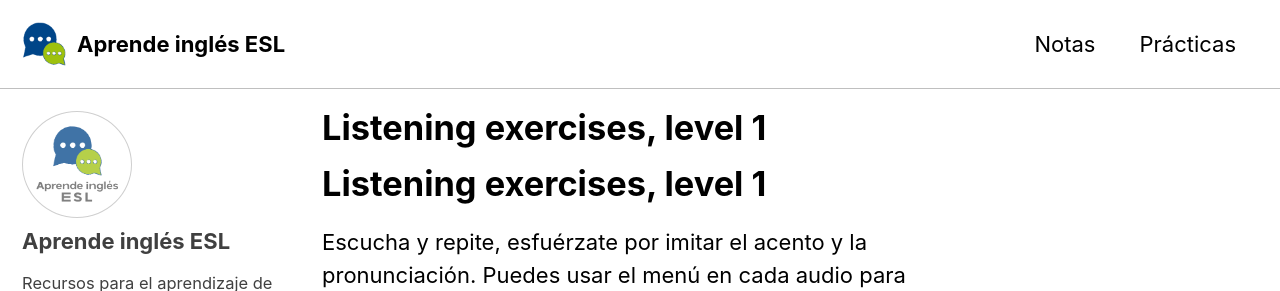
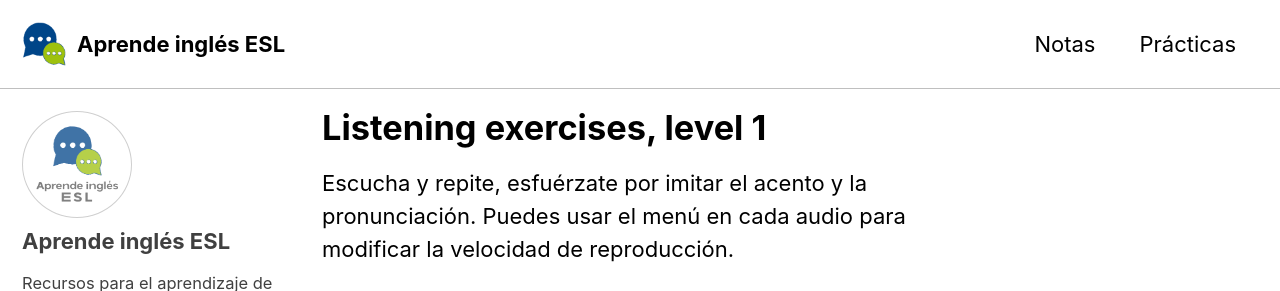
Before and after one commit to camachevaz/ESL, a Jekyll site: the page built from _posts/2021-02-15-listening.markdown, in a window 1280 px wide and 900 px high, cut to the strip 0-291 px from the top of the window. Built offline with Jekyll 4.4.1, drawn with Linux system fonts in a browser that asks for light colours; cached includes are drawn as plain includes.

Commit message:
Update 2021-02-15-listening.markdown

```diff
--- a/_posts/2021-02-15-listening.markdown
+++ b/_posts/2021-02-15-listening.markdown
@@ -21,8 +21,6 @@ summary: Practice your listening skills in self-paced exercises for level 1.
         height: 100%;
     }
 </style>
-
-# Listening exercises, level 1
 
 Escucha y repite, esfuérzate por imitar el acento y la pronunciación. Puedes usar el menú en cada audio para modificar la velocidad de reproducción.
 
```
